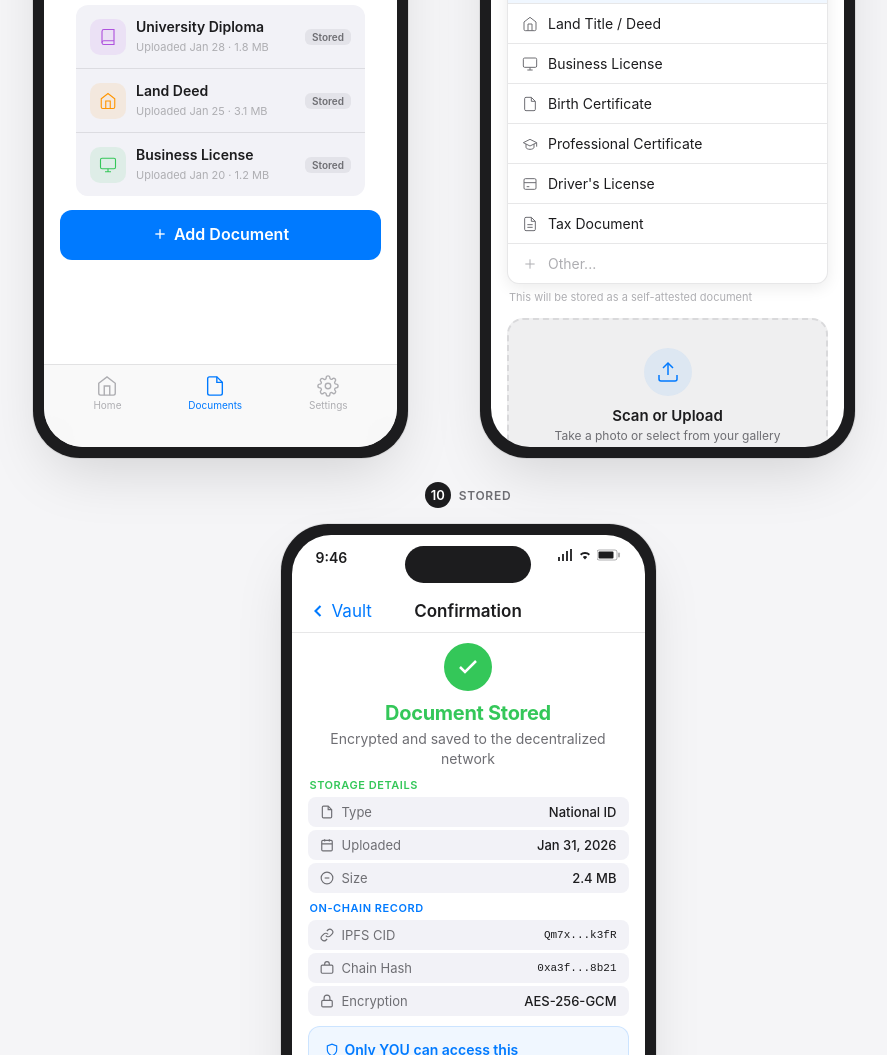
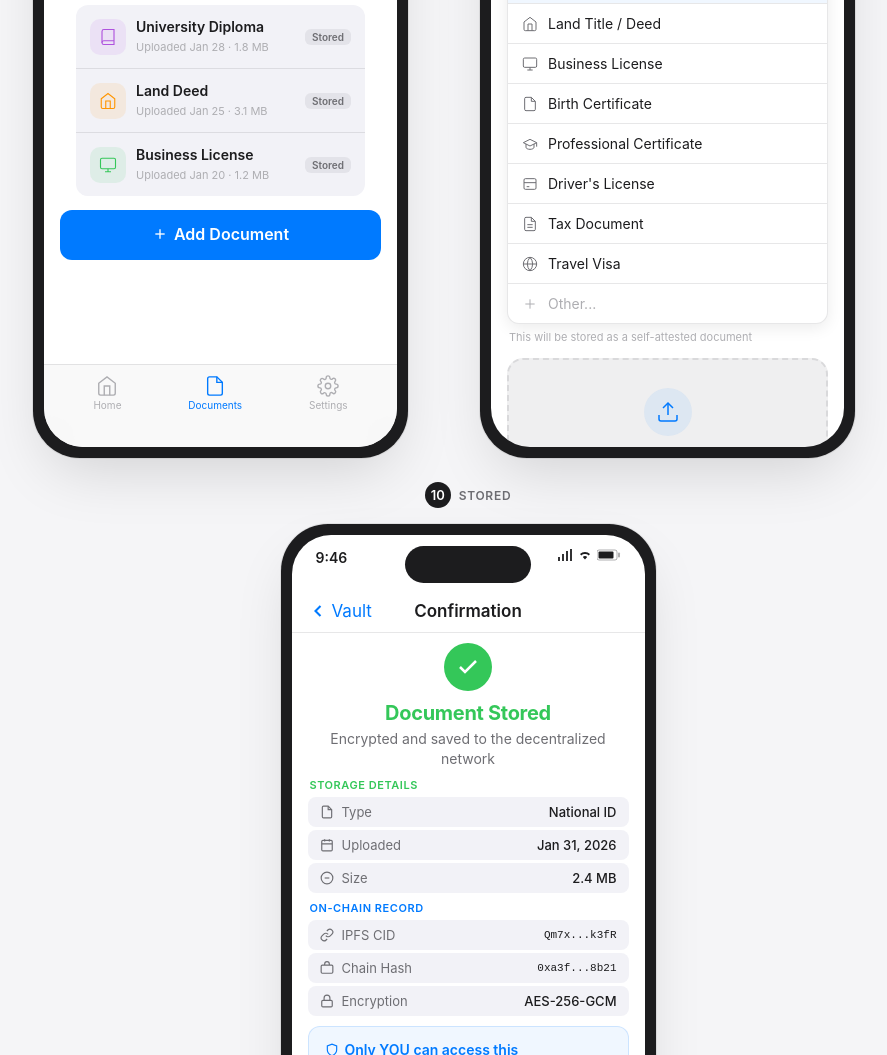
Before and after one commit to 0xTrxz/ha-wireframes, a plain HTML site: page index.html in a window 1280 px wide. Shown: the part 5664-6719 px from the top of the page, without its empty margins (172-1059 px from the left). Drawn offline with Linux system fonts and the light colour scheme.

Commit message:
feat: add Travel Visa option to document upload dropdown

```diff
--- a/index.html
+++ b/index.html
@@ -1224,6 +1224,10 @@ body {
                       <span style="font-size: 14px; color: var(--text-primary);">Tax Document</span>
                     </div>
                     <div style="padding: 11px 14px; display: flex; align-items: center; gap: 10px; border-top: 0.5px solid var(--separator);">
+                      <svg width="16" height="16" viewBox="0 0 24 24" fill="none" stroke="var(--text-secondary)" stroke-width="1.5"><circle cx="12" cy="12" r="10"/><path d="M2 12h20M12 2a15.3 15.3 0 0 1 4 10 15.3 15.3 0 0 1-4 10 15.3 15.3 0 0 1-4-10 15.3 15.3 0 0 1 4-10z"/></svg>
+                      <span style="font-size: 14px; color: var(--text-primary);">Travel Visa</span>
+                    </div>
+                    <div style="padding: 11px 14px; display: flex; align-items: center; gap: 10px; border-top: 0.5px solid var(--separator);">
                       <svg width="16" height="16" viewBox="0 0 24 24" fill="none" stroke="var(--text-tertiary)" stroke-width="1.5"><line x1="12" y1="5" x2="12" y2="19"/><line x1="5" y1="12" x2="19" y2="12"/></svg>
                       <span style="font-size: 14px; color: var(--text-tertiary);">Other...</span>
                     </div>
```
